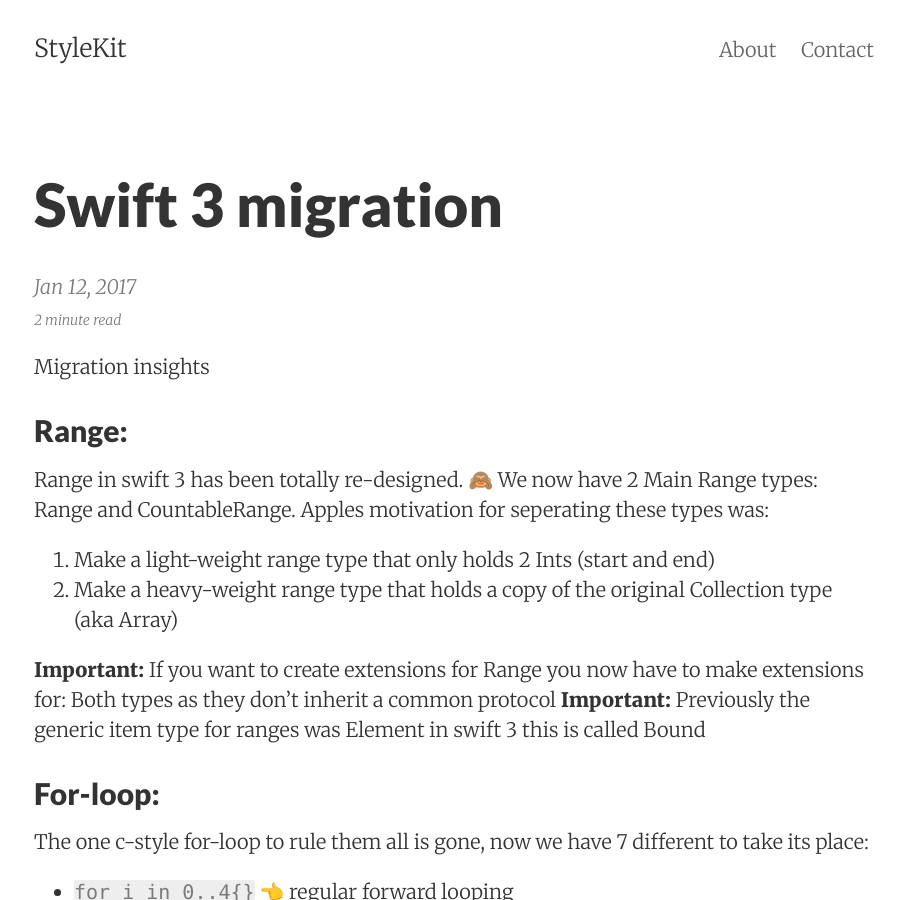
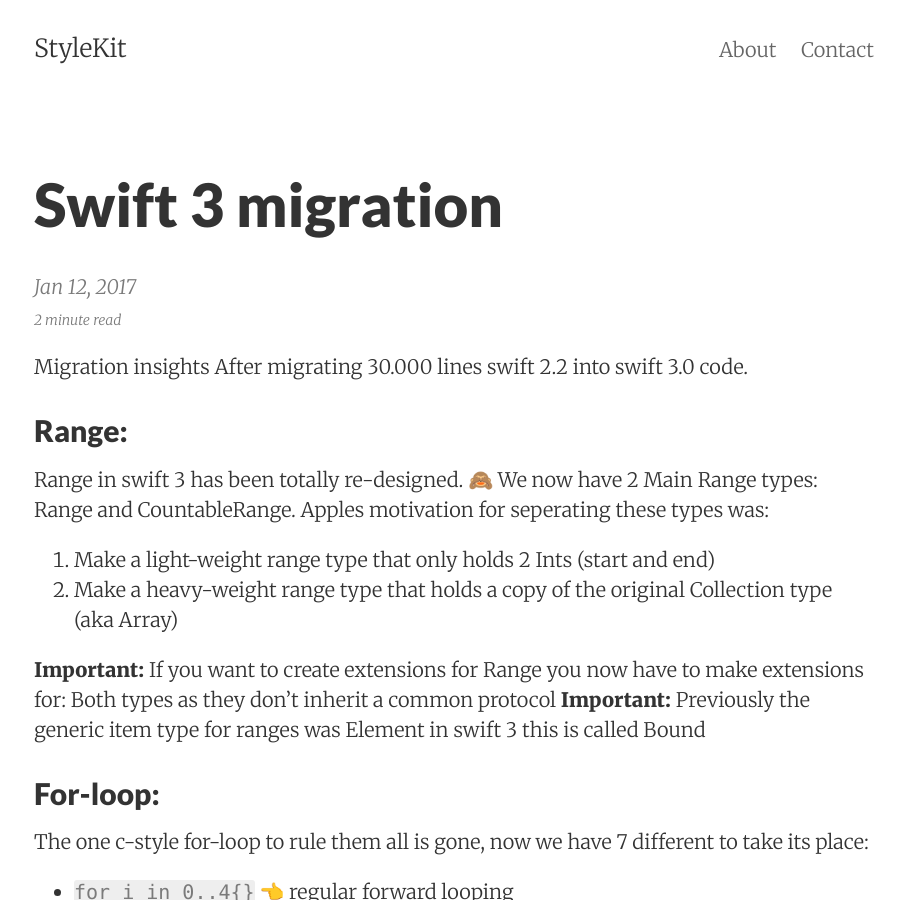
Before and after one commit to stylekit/stylekit.github.io, a Jekyll site: the page built from _posts/2017-01-12-swift-3-migration.md, in a window 1280 px wide and 900 px high. Shown: the whole window, without its empty margins (186-1090 px from the left). Built offline with Jekyll 4.4.1, drawn with Linux system fonts in a browser that asks for light colours; nearby versions of some CDN libraries; comment, search, counter and statistics services are not loaded.

Commit message:
Files modified: 1


Modified 1 file:
_posts/2017-01-12-swift-3-migration.md

```diff
--- a/_posts/2017-01-12-swift-3-migration.md
+++ b/_posts/2017-01-12-swift-3-migration.md
@@ -1,4 +1,4 @@
-Migration insights <!--more-->
+Migration insights <!--more--> After migrating 30.000 lines swift 2.2 into swift 3.0 code.
 
 
 ## Range:
```
